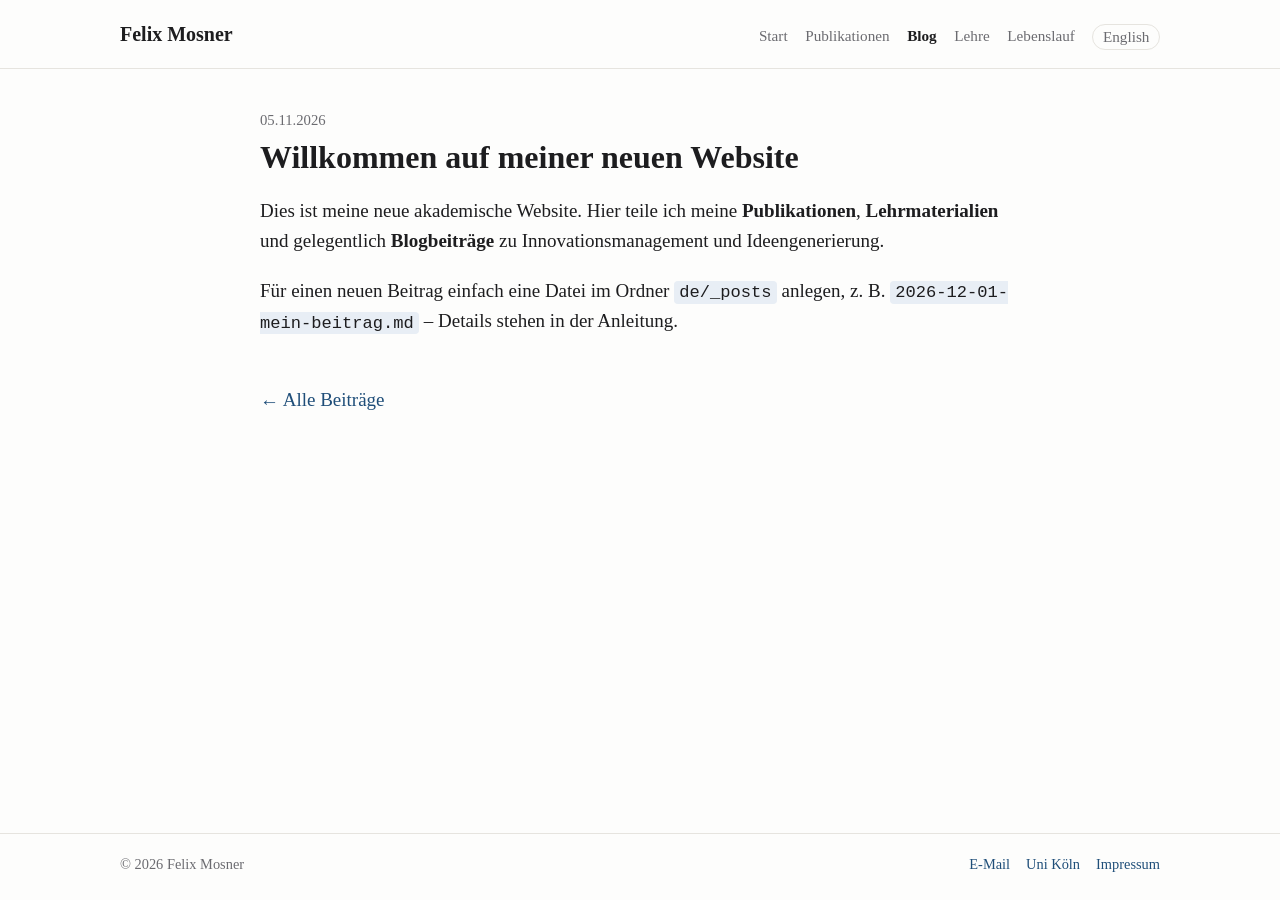
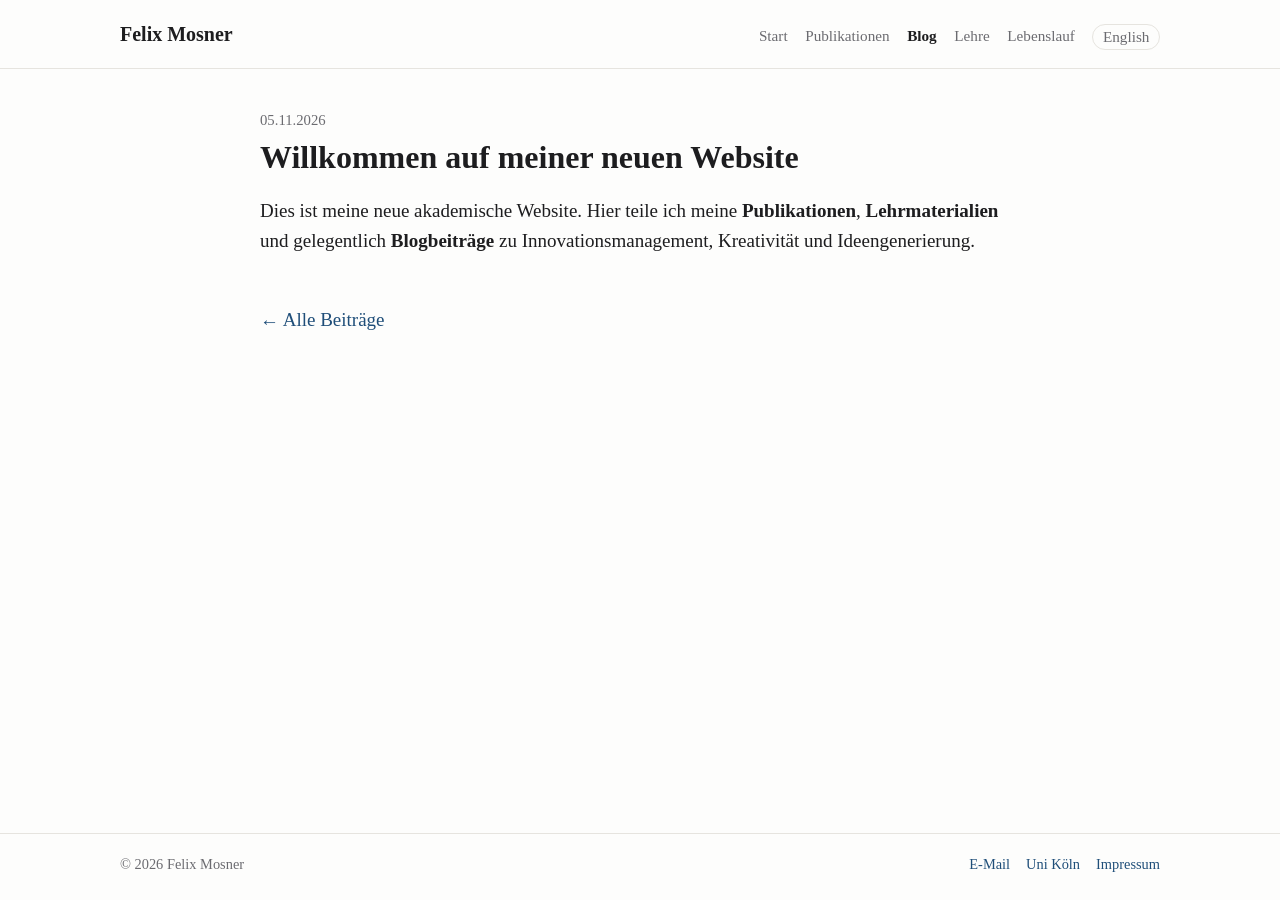
Before and after one commit to FelixMosner/FelixMosner.github.io, a Jekyll site: the page built from de/_posts/2026-11-05-willkommen.md, in a window 1280 px wide. Built offline with Jekyll 4.4.1, drawn with Linux system fonts in a browser that asks for light colours.

Commit message:
Revise website introduction to include 'Kreativität'
Updated the summary of the website to include 'Kreativität'.

```diff
--- a/de/_posts/2026-11-05-willkommen.md
+++ b/de/_posts/2026-11-05-willkommen.md
@@ -3,6 +3,4 @@ title: "Willkommen auf meiner neuen Website"
 summary: "Eine kurze Einführung, was Sie hier finden."
 alt: /blog/2026/welcome/
 ---
-Dies ist meine neue akademische Website. Hier teile ich meine **Publikationen**, **Lehrmaterialien** und gelegentlich **Blogbeiträge** zu Innovationsmanagement und Ideengenerierung.
-
-Für einen neuen Beitrag einfach eine Datei im Ordner `de/_posts` anlegen, z. B. `2026-12-01-mein-beitrag.md` – Details stehen in der Anleitung.
+Dies ist meine neue akademische Website. Hier teile ich meine **Publikationen**, **Lehrmaterialien** und gelegentlich **Blogbeiträge** zu Innovationsmanagement, Kreativität und Ideengenerierung.
```
